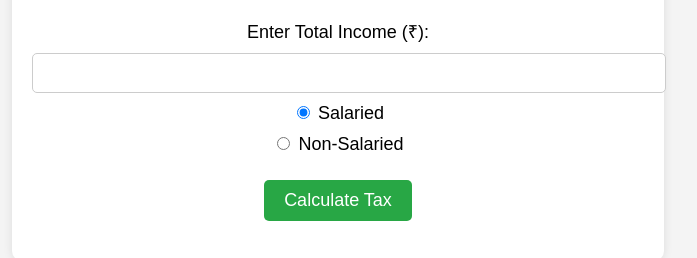
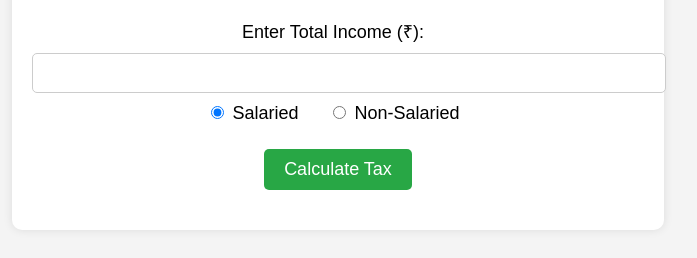
Before and after one commit to MadevaTuppad/new-tax-calculator, a plain HTML site: page index.html in a window 1280 px wide. Shown: the part 109-367 px from the top of the page, without its empty margins (302-999 px from the left). Drawn offline with Linux system fonts and the light colour scheme.

Commit message:
Update index.html

```diff
--- a/index.html
+++ b/index.html
@@ -3,7 +3,7 @@
 <head>
     <meta charset="UTF-8">
     <meta name="viewport" content="width=device-width, initial-scale=1.0">
-    <title>Tax Calculator 2035-2036</title>
+    <title>Tax Calculator 2025</title>
     <style>
         body {
             font-family: Arial, sans-serif;
@@ -24,8 +24,7 @@
         }
         label {
             font-size: 18px;
-            display: block;
-            margin-top: 10px;
+            margin-right: 10px;
         }
         input[type="text"] {
             width: 100%;
@@ -36,6 +35,9 @@
             border-radius: 5px;
         }
         .radio-group {
+            display: flex;
+            justify-content: center;
+            gap: 20px;
             margin: 10px 0;
         }
         button {
@@ -65,8 +67,8 @@
         <input type="text" id="income" name="income" required>
 
         <div class="radio-group">
-            <label><input type="radio" name="employment" value="salaried" checked> Salaried</label>
-            <label><input type="radio" name="employment" value="non-salaried"> Non-Salaried</label>
+            <label><input type="radio" name="employmentType" value="salaried" checked> Salaried</label>
+            <label><input type="radio" name="employmentType" value="nonSalaried"> Non-Salaried</label>
         </div>
 
         <button onclick="calculateTax()">Calculate Tax</button>
@@ -81,7 +83,7 @@
                 return;
             }
 
-            let employmentType = document.querySelector('input[name="employment"]:checked').value;
+            let employmentType = document.querySelector('input[name="employmentType"]:checked').value;
             let originalTaxableIncome = employmentType === "salaried" ? income - 75000 : income;
             let taxableIncome = originalTaxableIncome;
             let tax = 0;
@@ -106,8 +108,9 @@
                         break;
                     }
                 }
-                if ((originalTaxbleincome-tax)<1200000){
-                     tax=originalTaxbleincome-1200000
+
+                if ((originalTaxableIncome - tax) < 1200000) {
+                    tax = originalTaxableIncome - 1200000;
                 }
             }
 
```
